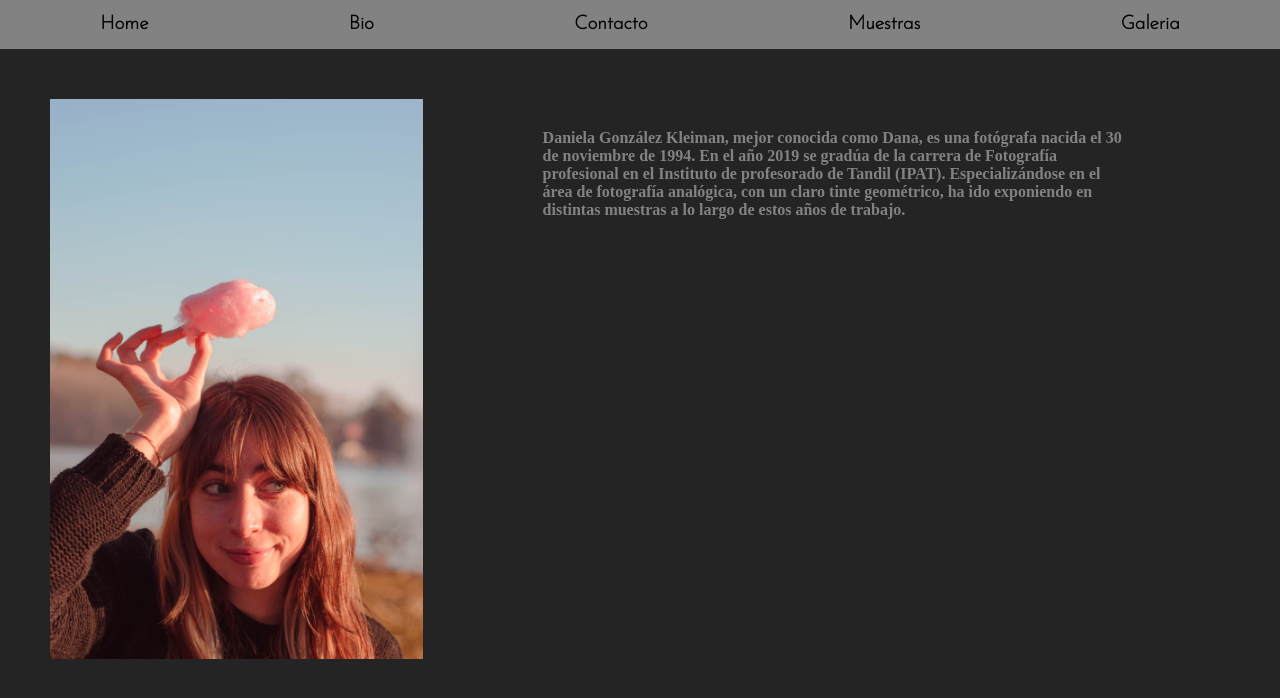
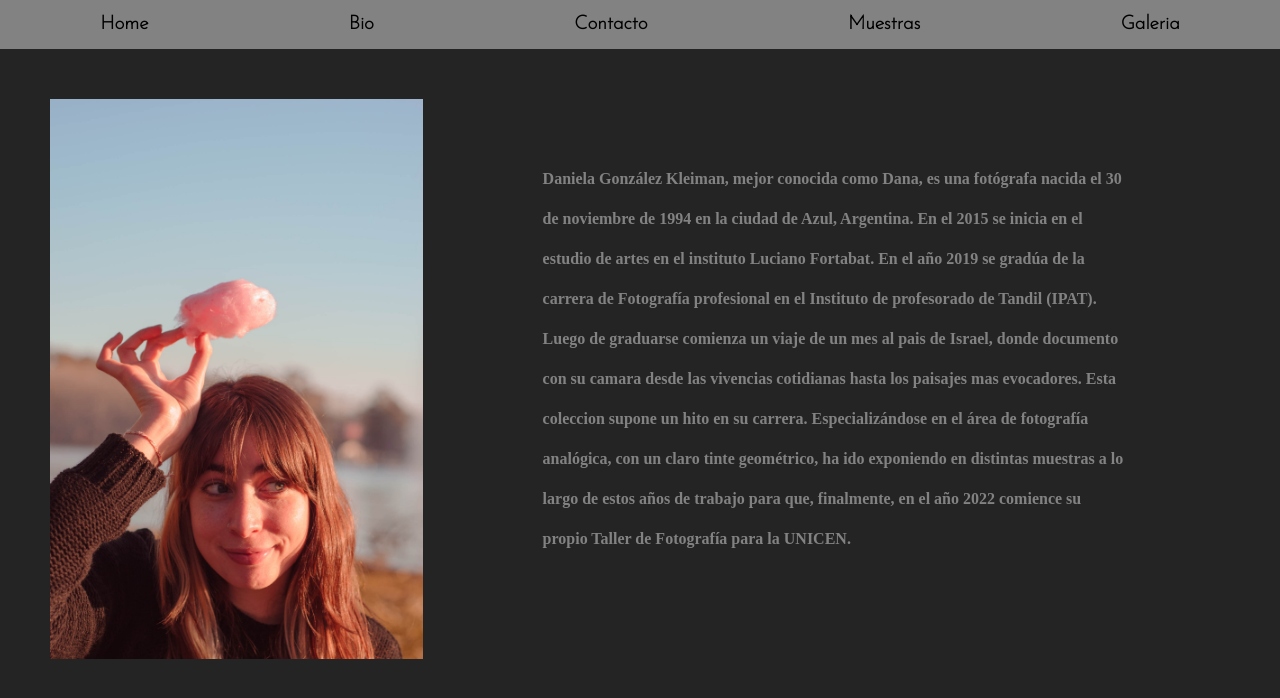
Before and after one commit to nachogrisotto/webfotografias, a plain HTML site: page pages/bio.html in a window 1280 px wide. Drawn offline with Linux system fonts and the light colour scheme.

Commit message:
bio final

```diff
--- a/css/styles.css
+++ b/css/styles.css
@@ -71,9 +71,10 @@ form{
 .bio{
     justify-content: center;
     margin-bottom: 75px;
-    margin-top: 30px;
+    margin-top: 60px;
     margin-left: 100px;
     margin-right: 100px;
+    line-height: 5vh;
 }
 h2{
     font-family: 'Josefin Sans', sans-serif;
--- a/pages/bio.html
+++ b/pages/bio.html
@@ -36,7 +36,7 @@
     </figure>
     <section class="bio">
 <p>
-    Daniela González Kleiman, mejor conocida como Dana, es una fotógrafa nacida el  30 de noviembre de 1994. En el año 2019 se gradúa de la carrera de Fotografía profesional en el Instituto de profesorado de Tandil (IPAT). Especializándose en el área de fotografía analógica, con un claro tinte geométrico, ha ido exponiendo en distintas muestras a lo largo de estos años de trabajo.
+    Daniela González Kleiman, mejor conocida como Dana, es una fotógrafa nacida el  30 de noviembre de 1994 en la ciudad de Azul, Argentina. En el 2015 se inicia en el estudio de artes en el instituto Luciano Fortabat. En el año 2019 se gradúa de la carrera de Fotografía profesional en el Instituto de profesorado de Tandil (IPAT). Luego de graduarse comienza un viaje de un mes al pais de Israel, donde documento con su camara desde las vivencias cotidianas hasta los paisajes mas evocadores. Esta coleccion supone un hito en su carrera. Especializándose en el área de fotografía analógica, con un claro tinte geométrico, ha ido exponiendo en distintas muestras a lo largo de estos años de trabajo para que, finalmente, en el año 2022 comience su propio Taller de Fotografía para la UNICEN.
 </p>
 </div>
     </section>
```
